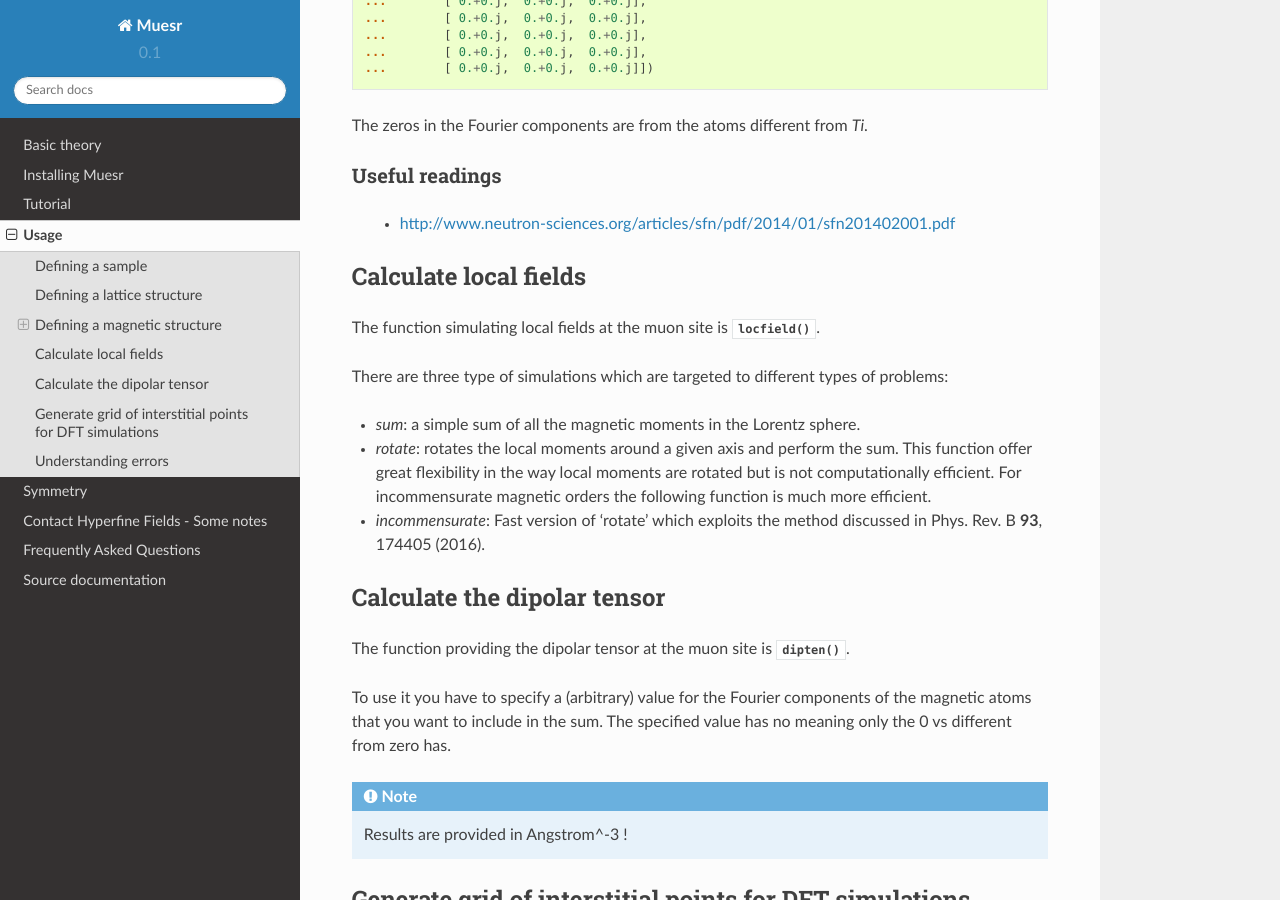
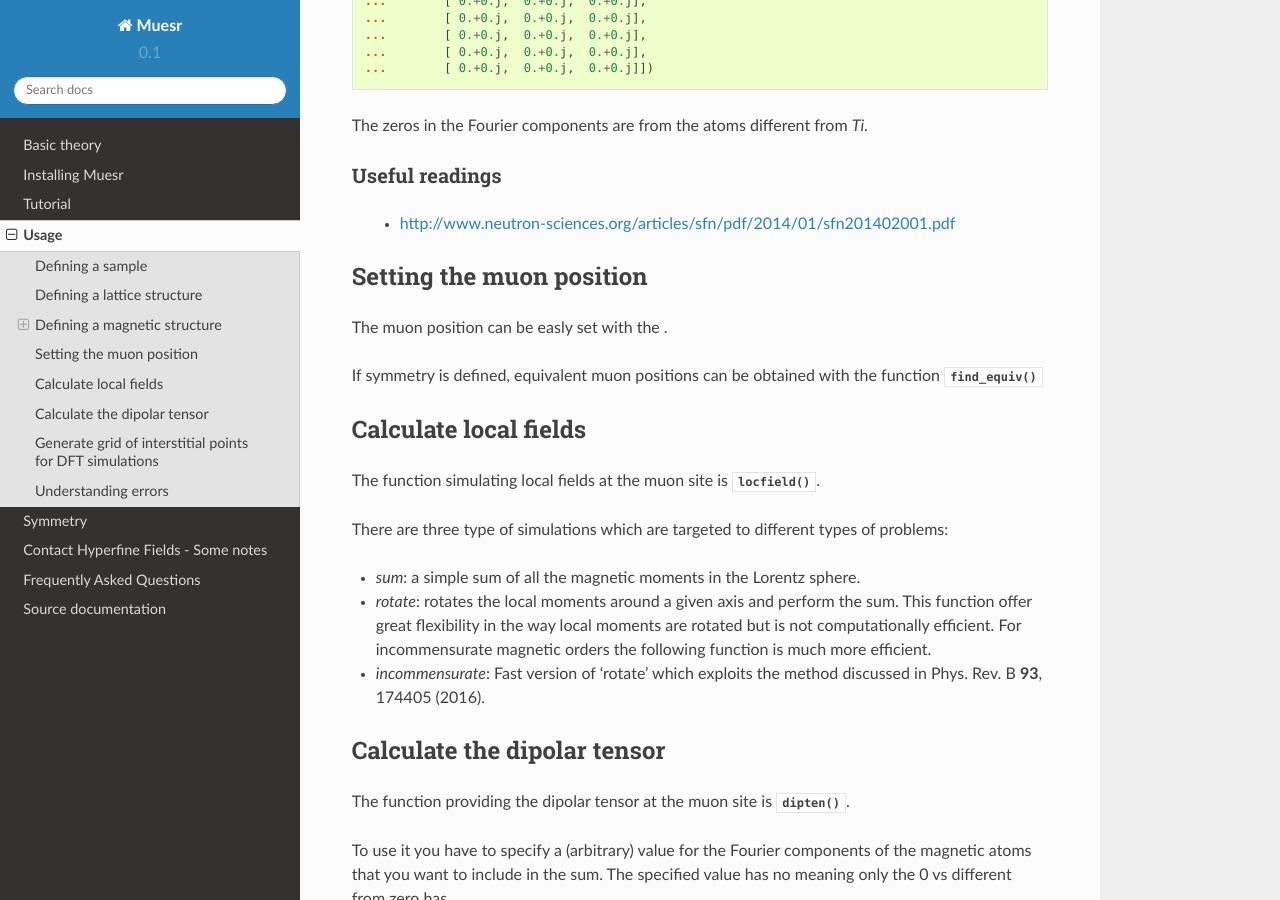
Before and after one commit to bonfus/muesr, a Sphinx documentation site: the page built from docs/Usage.rst, in a window 1280 px wide and 900 px high, scrolled down 4017 px. Built offline with Sphinx 7.4.7 and the Read the Docs theme 2.0.0, drawn with Linux system fonts in a browser that asks for light colours.

Commit message:
muon_find_equiv -> find_equiv, and related tests and docs

```diff
--- a/docs/Tutorial.rst
+++ b/docs/Tutorial.rst
@@ -89,12 +89,12 @@ can be specified as
 
 If proper symmetry of the sample is present in the sample definition, it
 is usually usefull to get symmetry equivalent sites.
-This can be done with the utility function :py:func:`~muesr.utilities.muon.muon_find_equiv`.
+This can be done with the utility function :py:func:`~muesr.utilities.muon.find_equiv`.
 
 .. code-block:: python
 
-    >>> from muesr.utilities.muon import muon_find_equiv
-    >>> muon_find_equiv(mysample)
+    >>> from muesr.utilities.muon import find_equiv
+    >>> find_equiv(mysample)
 
 
 Defining a magnetic structure
--- a/docs/Usage.rst
+++ b/docs/Usage.rst
@@ -12,6 +12,7 @@ This is very easy! You just do: ::
     >>> smp.name = "My very interesting experiment on ..."
 
 the :py:attr:`~muesr.core.sample.Sample.name` property is optional.
+
 
 Defining a lattice structure
 ----------------------------
@@ -224,6 +225,14 @@ Useful readings
  - http://www.neutron-sciences.org/articles/sfn/pdf/2014/01/sfn201402001.pdf
 
 
+Setting the muon position
+-------------------------
+
+The muon position can be easly set with the .
+
+If symmetry is defined, equivalent muon positions can be obtained with
+the function :py:func:`~muesr.utilities.muon.find_equiv`
+
 Calculate local fields
 ------------------------
 
```
Also changed, not shown: 4 other files.
